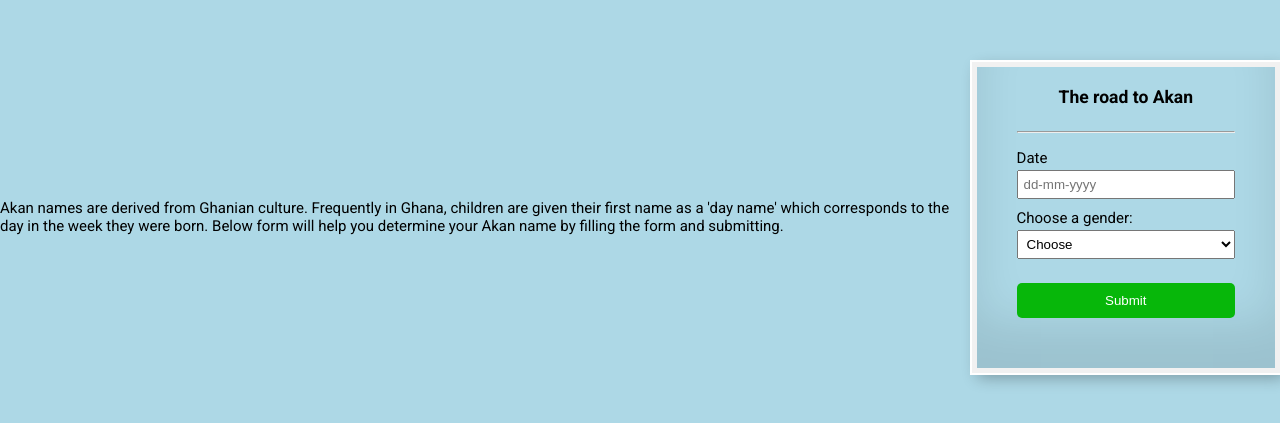
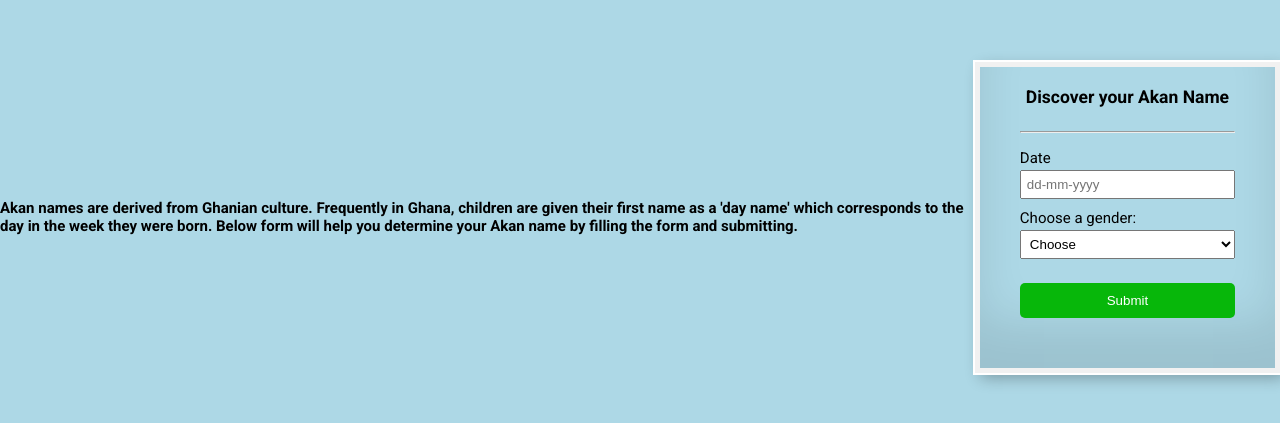
Before and after one commit to cjumah/Week-2-IP, a plain HTML site: page index.html in a window 1280 px wide. Shown: the part 183-606 px from the top of the page. Drawn offline with Linux system fonts and the light colour scheme.

Commit message:
change the heading value

```diff
--- a/index.html
+++ b/index.html
@@ -9,16 +9,16 @@
 <script src="CSS/akan_name.js"></script>
 <body>
     <div>
-        <p>
+        <h4>
             Akan names are derived from Ghanian culture. Frequently in Ghana,
             children are given their first name as a 'day name' which corresponds to the day
             in the week they were born.
             Below form will help you determine your Akan name by filling the form and submitting.
-        </p>
+        </h4>
     </div>
     <br></br>
     <form action="" onsubmit="submitFields(); return false">
-        <h3>The road to Akan</h3>
+        <h3>Discover your Akan Name</h3>
         <div class="formcontainer">
             <hr />
             <div class="container">
```
